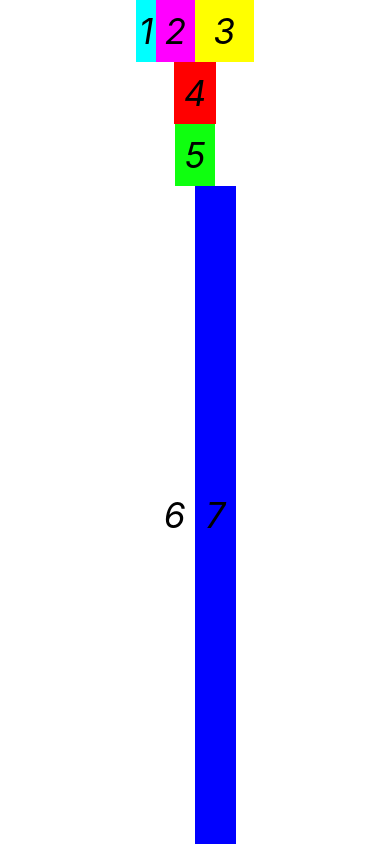
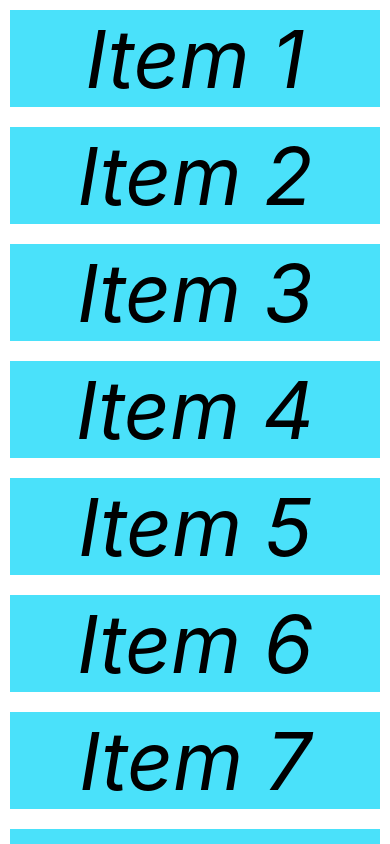
Before and after one commit to enrick-dev/study-app-React-Native, a React Native app: screen / in a window 390 px wide. Built offline with nearby package versions, Linux system fonts and the light colour scheme.

Commit message:
List, ScrollView & RefreshControl

```diff
--- a/App.js
+++ b/App.js
@@ -1,45 +1,46 @@
-import React, { useState } from 'react';
-import {
-  StyleSheet,
-  View,
-  Text,
-  Button,
-} from 'react-native';
+import React, {useState} from 'react';
+import {StyleSheet, View, Text, Button, Linking, ScrollView, RefreshControl} from 'react-native';
 
 const App = () => {
 
+  const [Items, setItems] = useState([
+    {key: 1, item: 'Item 1'},
+    {key: 2, item: 'Item 2'},
+    {key: 3, item: 'Item 3'},
+    {key: 4, item: 'Item 4'},
+    {key: 5, item: 'Item 5'},
+    {key: 6, item: 'Item 6'},
+    {key: 7, item: 'Item 7'},
+    {key: 8, item: 'Item 8'},
+  ]);
+  const [Refreshing, setRefreshing] = useState(false);
+
+  const onRefresh = () => {
+    setRefreshing(true);
+    setItems([...Items, {key: 69, item: 'item 69'}]);
+    setRefreshing(false);
+  };
   return (
-    <View style={styles.body}>
-      <View style={styles.row}>
-        <View style={styles.view1}>
-          <Text style={styles.text}>1</Text>
-        </View>
-        <View style={styles.view2}>
-          <Text style={styles.text}>2</Text>
-        </View>
-        <View style={styles.view3}>
-          <Text style={styles.text}>3</Text>
-        </View>
-      </View>
-      <View style={styles.row}>
-        <View style={styles.view4}>
-          <Text style={styles.text}>4</Text>
-        </View>
-      </View>
-      <View style={styles.row}>
-        <View style={styles.view5}>
-          <Text style={styles.text}>5</Text>
-        </View>
-      </View>
-      <View style={styles.big_row}>
-        <View style={styles.view6}>
-          <Text style={styles.text}>6</Text>
-        </View>
-        <View style={styles.view7}>
-          <Text style={styles.text}>7</Text>
-        </View>
-      </View>
-    </View>
+    <ScrollView
+    style={styles.body}
+    refreshControl={
+      <RefreshControl
+      refreshing={ Refreshing }
+      onRefresh={onRefresh}
+      colors={['#ff9809']}
+      />
+    }
+    >
+    {
+      Items.map((object) => {
+        return (
+          <View style={styles.item} key={object.key}>
+            <Text style={styles.text}>{object.item}</Text>
+          </View>
+        )
+      })
+    }
+    </ScrollView>
   );
 };
 
@@ -47,70 +48,18 @@ const styles = StyleSheet.create({
   body: {
     flex: 1,
     flexDirection: 'column',
-    backgroundColor: '#ffffff',
-    alignItems: 'center',
-    justifyContent: 'flex-start',
+    backgroundColor: '#fff',
   },
-  row: {
-    flexDirection: 'row',
-    backgroundColor: '#ffffff',
-    alignItems: 'center',
-    justifyContent: 'center',
-  },
-  big_row: {
-    flex: 1,
-    flexDirection: 'row',
-    backgroundColor: '#ffffff',
-    alignItems: 'stretch',
-    justifyContent: 'center',
-  },
-  view1: {
-    flex: 1,
-    backgroundColor: '#00ffff',
-    alignItems: 'center',
-    justifyContent: 'center',
-  },
-  view2: {
-    flex: 2,
-    backgroundColor: '#ff00ff',
-    alignItems: 'center',
-    justifyContent: 'center',
-  },
-  view3: {
-    flex: 3,
-    backgroundColor: '#ffff00',
-    alignItems: 'center',
-    justifyContent: 'center',
-  },
-  view4: {
-    flex: 1,
-    backgroundColor: '#ff0000',
-    alignItems: 'center',
-    justifyContent: 'center',
-  },
-  view5: {
-    flex: 1,
-    backgroundColor: '#0fff0f',
-    alignItems: 'center',
-    justifyContent: 'center',
-  },
-  view6: {
-    flex: 1,
-    backgroundColor: '#ffffff',
-    alignItems: 'center',
-    justifyContent: 'center',
-  },
-  view7: {
-    flex: 1,
-    backgroundColor: '#0000ff',
+  item: {
+    margin: 10,
+    backgroundColor: '#4ae1fa',
     alignItems: 'center',
     justifyContent: 'center',
   },
   text: {
-    color: '#000000',
-    fontSize: 35,
+    color: '#000',
     fontStyle: 'italic',
-    margin: 10,
+    fontSize: 80,
   },
 });
 
```
